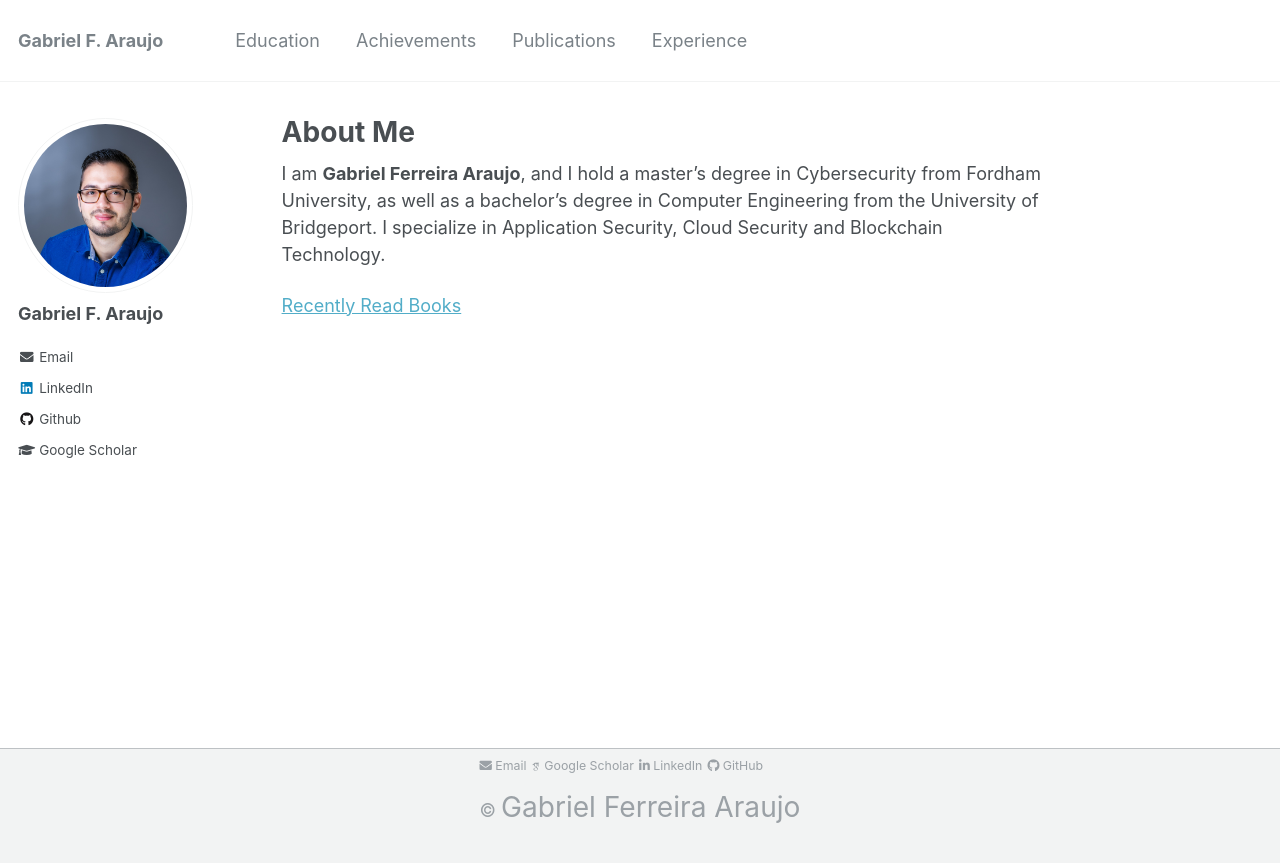
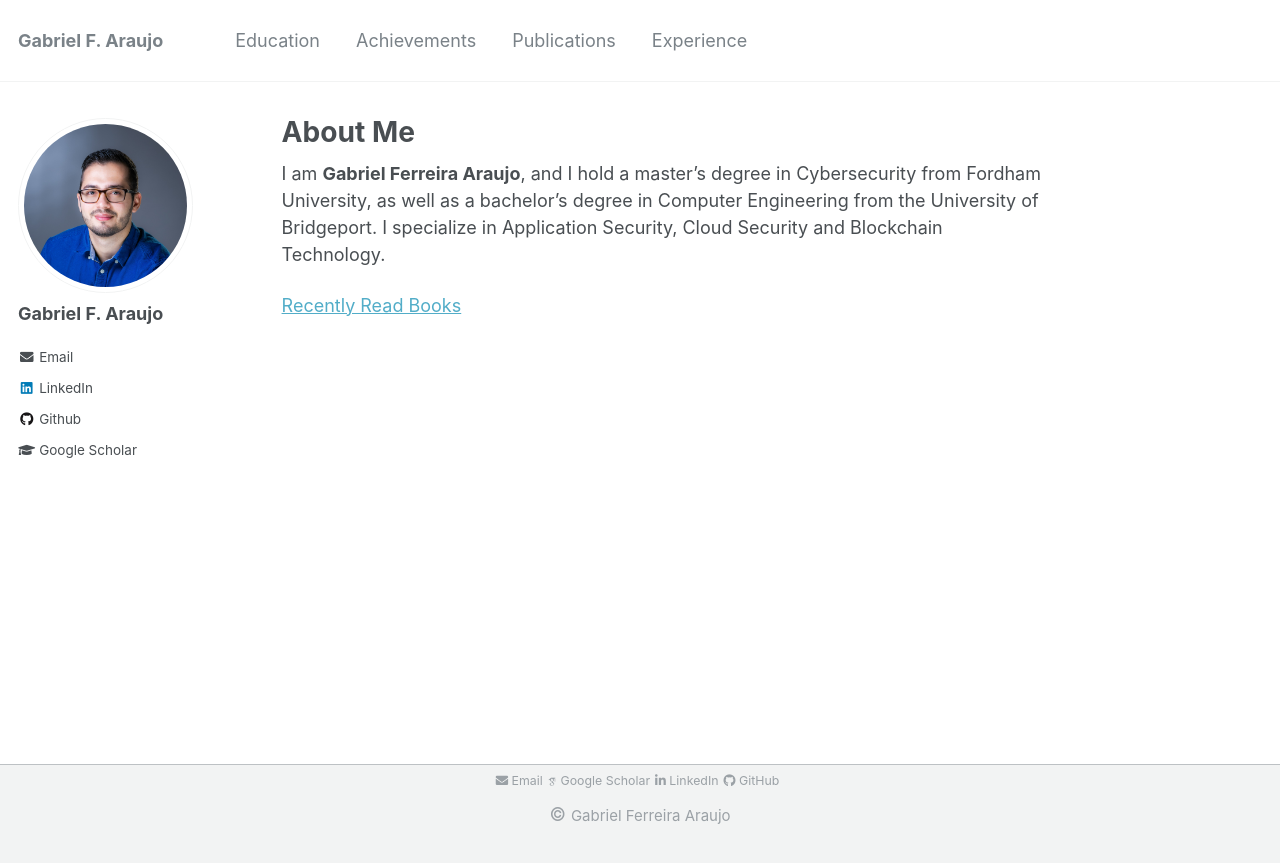
Before and after one commit to gabrujo/gabrujo.github.io, a Jekyll site: the page built from _pages/about.md, in a window 1280 px wide. Shown: the top 863 px of the page. Built offline with Jekyll 4.4.1, drawn with Linux system fonts in a browser that asks for light colours; some web fonts are replaced.

Commit message:
Update footer.html

```diff
--- a/_includes/footer.html
+++ b/_includes/footer.html
@@ -25,7 +25,7 @@
     <div class="copyright">
       <span>
         ©
-        <span class="mx-1 full-name">Gabriel Ferreira Araujo</span>
+        <span class="mx-1 full-name" style="font-size: smaller;">Gabriel Ferreira Araujo</span>
       </span>
     </div>
   </div>
```
